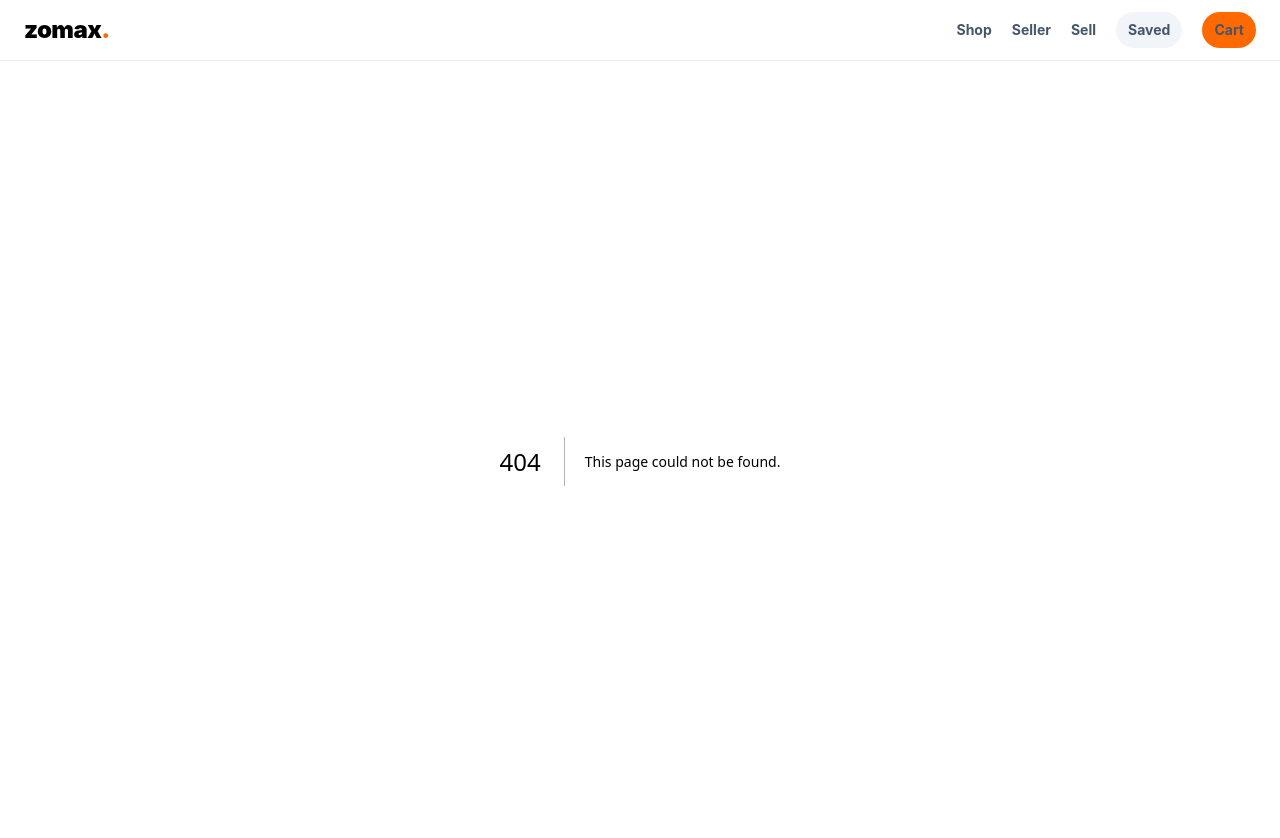
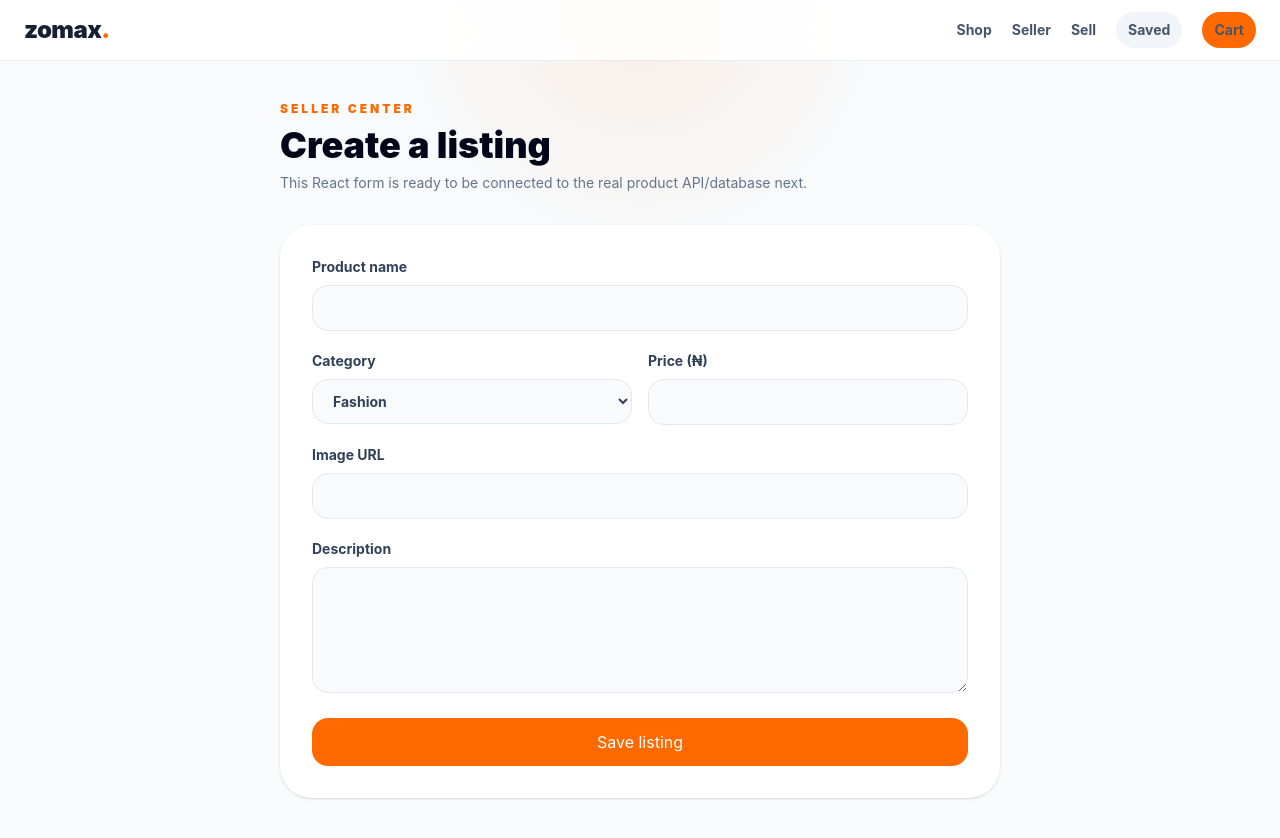
Before and after one commit to nbeekeddy-debug/zomax, a Next.js app: page /sell in a window 1280 px wide. Before the commit this address had no page. Shown: the top 838 px of the page. Built offline with nearby package versions, Linux system fonts and the light colour scheme.

Commit message:
feat: migrate seller listing form

```diff
--- /dev/null
+++ b/app/sell/page.tsx
@@ -0,0 +1,45 @@
+"use client";
+
+import { FormEvent, useState } from "react";
+import { categories } from "@/lib/products";
+
+export default function SellPage() {
+  const [saved, setSaved] = useState(false);
+
+  function submit(event: FormEvent<HTMLFormElement>) {
+    event.preventDefault();
+    setSaved(true);
+  }
+
+  return (
+    <main className="mx-auto max-w-3xl px-4 py-10 md:px-6">
+      <p className="text-xs font-black uppercase tracking-[0.25em] text-orange-500">Seller center</p>
+      <h1 className="mt-2 text-4xl font-black text-slate-950">Create a listing</h1>
+      <p className="mt-2 text-sm text-slate-500">This React form is ready to be connected to the real product API/database next.</p>
+
+      <form onSubmit={submit} className="mt-8 space-y-5 rounded-[32px] bg-white p-6 shadow-sm md:p-8">
+        <label className="block text-sm font-bold text-slate-700">Product name
+          <input required name="name" className="mt-2 w-full rounded-2xl border border-slate-200 bg-slate-50 px-4 py-3 outline-none focus:border-orange-400" />
+        </label>
+        <div className="grid gap-4 md:grid-cols-2">
+          <label className="block text-sm font-bold text-slate-700">Category
+            <select name="category" className="mt-2 w-full rounded-2xl border border-slate-200 bg-slate-50 px-4 py-3">
+              {categories.map((category) => <option key={category}>{category}</option>)}
+            </select>
+          </label>
+          <label className="block text-sm font-bold text-slate-700">Price (₦)
+            <input required min="0" type="number" name="price" className="mt-2 w-full rounded-2xl border border-slate-200 bg-slate-50 px-4 py-3" />
+          </label>
+        </div>
+        <label className="block text-sm font-bold text-slate-700">Image URL
+          <input type="url" name="image" className="mt-2 w-full rounded-2xl border border-slate-200 bg-slate-50 px-4 py-3" />
+        </label>
+        <label className="block text-sm font-bold text-slate-700">Description
+          <textarea required rows={5} name="description" className="mt-2 w-full rounded-2xl border border-slate-200 bg-slate-50 px-4 py-3" />
+        </label>
+        <button className="w-full rounded-2xl bg-orange-500 px-5 py-3 font-black text-white hover:bg-orange-600">Save listing</button>
+        {saved ? <p className="rounded-2xl bg-amber-50 p-4 text-sm font-bold text-amber-800">Form captured in the migrated UI. Database persistence is intentionally not faked yet.</p> : null}
+      </form>
+    </main>
+  );
+}
```
